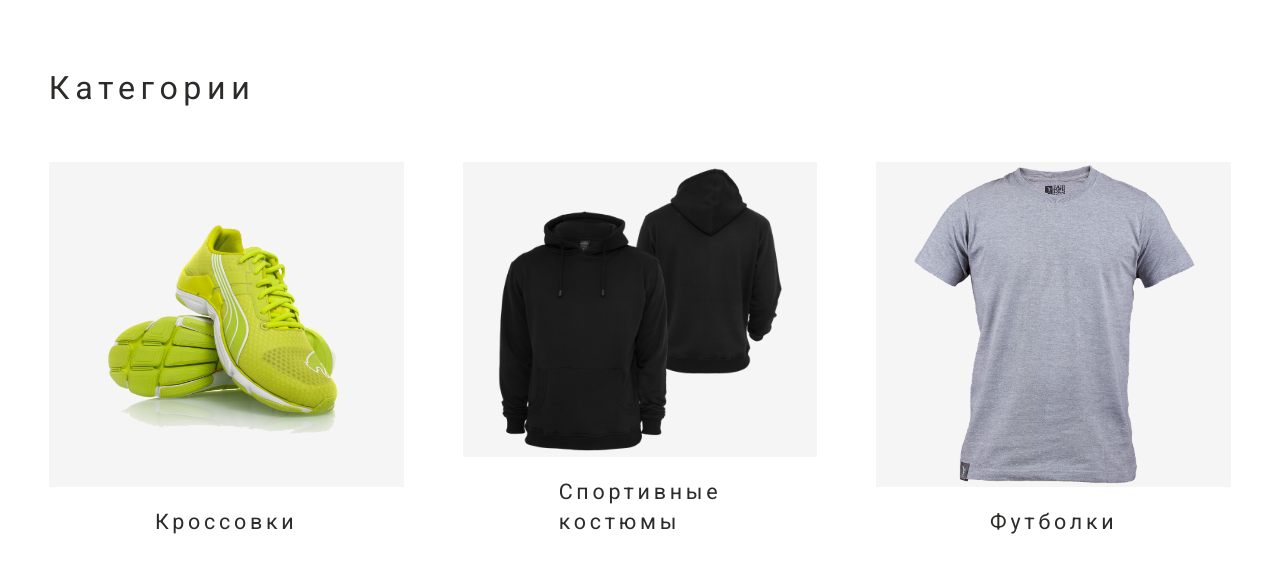
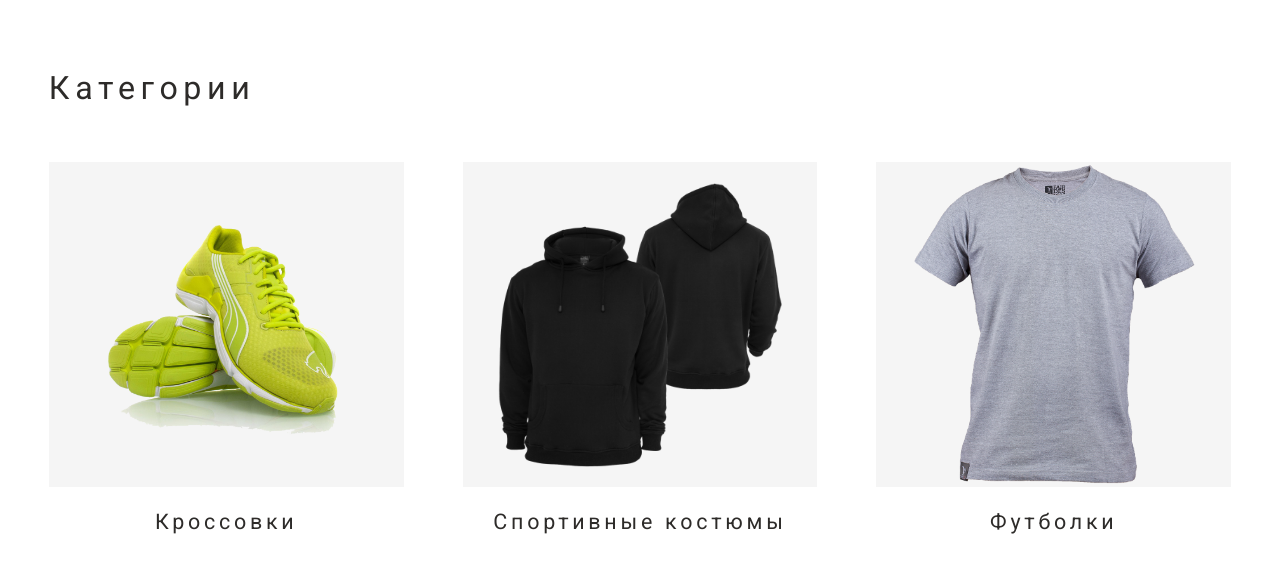
Before and after one commit to Sakhalinex/site_number_1, a plain HTML site: page SAJO 3.0/index.html in a window 1280 px wide. Shown: the part 2196-2781 px from the top of the page. Drawn offline with nearby package versions, Linux system fonts and the light colour scheme; a script that the page names is missing.

Commit message:
Add files via upload

```diff
--- a/SAJO 3.0/index.html
+++ b/SAJO 3.0/index.html
@@ -262,7 +262,7 @@
                             <div class="categories__item-bg">
                                 <img class="categories__item-photo" src="img/main/image/%D1%81%D0%BF%D0%BE%D1%80%D1%82%D0%B8%D0%B2%D0%BD%D1%8B%D0%B5%20%D0%BA%D0%BE%D1%81%D1%82%D1%8E%D0%BC%D1%8B.png" alt="сумки">
                             </div>
-                            <span class="categories__item-name"><a href="#">Спортивные <br> костюмы</a></span>
+                            <span class="categories__item-name"><a href="#">Спортивные костюмы</a></span>
                         </div>
                         <div class="categories__item">
                             <div class="categories__item-bg">
```
